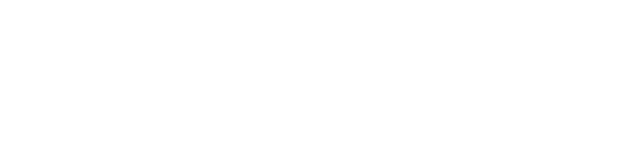
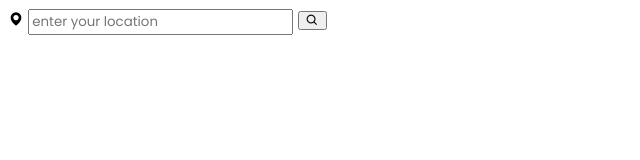
Before and after one commit to sebasnieves/Clima, a plain HTML site: page index.html in a window 1280 px wide. Shown: the whole page, without its empty margins (0-640 px from the left). Drawn offline with nearby package versions, Linux system fonts and the light colour scheme.

Commit message:
Agregue buscador de localizacion

```diff
--- /dev/null
+++ b/estilo.css
@@ -0,0 +1,5 @@
+@import url("https://fonts.googleapis.com/css2?family=Poppins:wght@300;400;500;600;700;800;900&display=swap");
+
+* {
+  font-family: "Poppins", sans-serif;
+}
--- a/index.html
+++ b/index.html
@@ -3,12 +3,26 @@
 
 <head>
   <meta charset="UTF-8">
+  <meta hhtp-equiv="X-UA-Compatible" content="IE=edge">
   <meta name="viewport" content="width=device-width, initial-scale=1.0">
-  <title>App Del Clima</title>
+  <title>App Clima</title>
+  <link rel="stylesheet" href="estilo.css">
+  <link href='https://unpkg.com/boxicons@2.1.4/css/boxicons.min.css' rel='stylesheet'>
 </head>
 
 <body>
 
+  <div class="container">
+    <div class="search-box">
+      <i class='bx bxs-map'></i>
+      <input type="text" placeholder="enter your location">
+      <button class="bx bx-search"></button>
+    </div>
+  </div>
+
+
+
+  <script src="homework.js"></script>
 </body>
 
 </html>
```
Also changed, not shown: homework.js (added).
